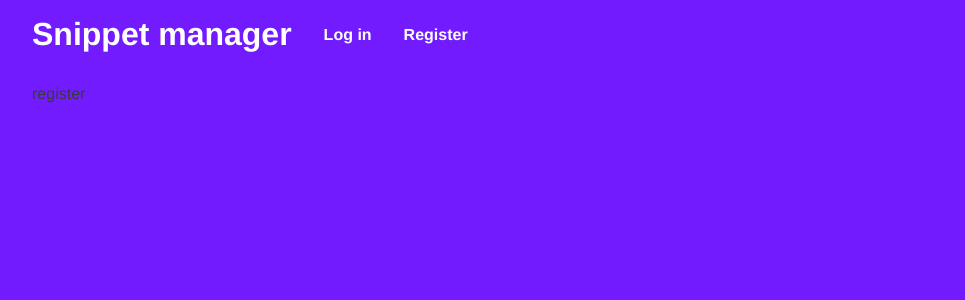
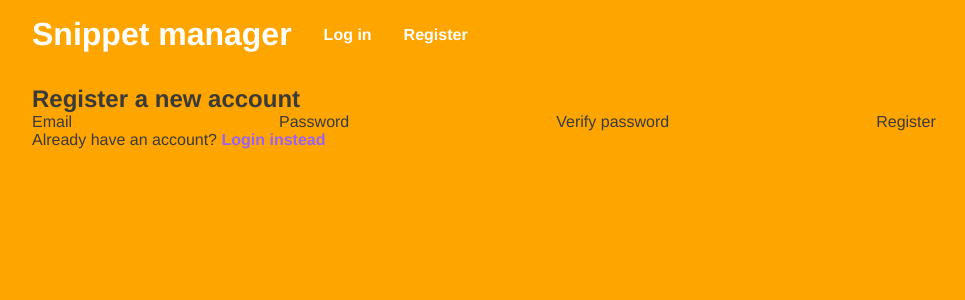
Before and after one commit to Tiago-devop/client, a React (Create React App) app: page /register in a window 1280 px wide. Shown: the top 300 px of the page, without its empty margins (124-1089 px from the left). Built offline with nearby package versions, Linux system fonts and the light colour scheme.

Commit message:
register component

```diff
--- /dev/null
+++ b/src/components/auth/Register.js
@@ -0,0 +1,59 @@
+import React, { useState } from "react";
+import { Link } from "react-router-dom";
+import Axios from "axios";
+
+function Register() {
+  const [formEmail, setFormEmail] = useState("");
+  const [formPassword, setFormPassword] = useState("");
+  const [formPasswordVerify, setFormPasswordVerify] = useState("");
+
+  async function register(e) {
+    e.preventDefault();
+
+    const registerData = {
+      email: formEmail,
+      password: formPassword,
+      passwordVerify: formPasswordVerify,
+    };
+
+    await Axios.post("http://localhost:5000/auth/", registerData);
+  }
+
+  return (
+    <div className="auth-form">
+      <h2>Register a new account</h2>
+      <form onSubmit={register}>
+        <label htmlFor="form-email">Email</label>
+        <input
+          id="form-email"
+          type="email"
+          value={formEmail}
+          onChange={(e) => setFormEmail(e.target.value)}
+        />
+
+        <label htmlFor="form-password">Password</label>
+        <input
+          id="form-password"
+          type="password"
+          value={formPassword}
+          onChange={(e) => setFormPassword(e.target.value)}
+        />
+
+        <label htmlFor="form-passwordVerify">Verify password</label>
+        <input
+          id="form-passwordVerify"
+          type="password"
+          value={formPasswordVerify}
+          onChange={(e) => setFormPasswordVerify(e.target.value)}
+        />
+
+        <button type="submit">Register</button>
+      </form>
+      <p>
+        Already have an account? <Link to="/login">Login instead</Link>
+      </p>
+    </div>
+  );
+}
+
+export default Register;
--- a/src/router.js
+++ b/src/router.js
@@ -3,6 +3,7 @@ import { BrowserRouter, Route, Switch } from "react-router-dom";
 
 import Home from "./components/home/Home";
 import Navbar from "./components/misc/Navbar";
+import Register from "./components/auth/Register";
 
 function Router() {
   return (
@@ -13,7 +14,9 @@ function Router() {
           <Home />
         </Route>
         <Route path="/login">Login</Route>
-        <Route path="/register">register</Route>
+        <Route path="/register">
+          <Register />
+        </Route>
       </Switch>
     </BrowserRouter>
   );
--- a/src/style/index.scss
+++ b/src/style/index.scss
@@ -8,7 +8,8 @@
 }
 
 body {
-  background: var(--primary-color);
+  // background: var(--primary-color);
+  background-color: orange;
   color: var(--text-dark-color);
   font-family: "Franklin Gothic Medium", "Arial Narrow", Arial, sans-serif;
 }
```
Also changed, not shown: src/components/auth/Login.js (added).
